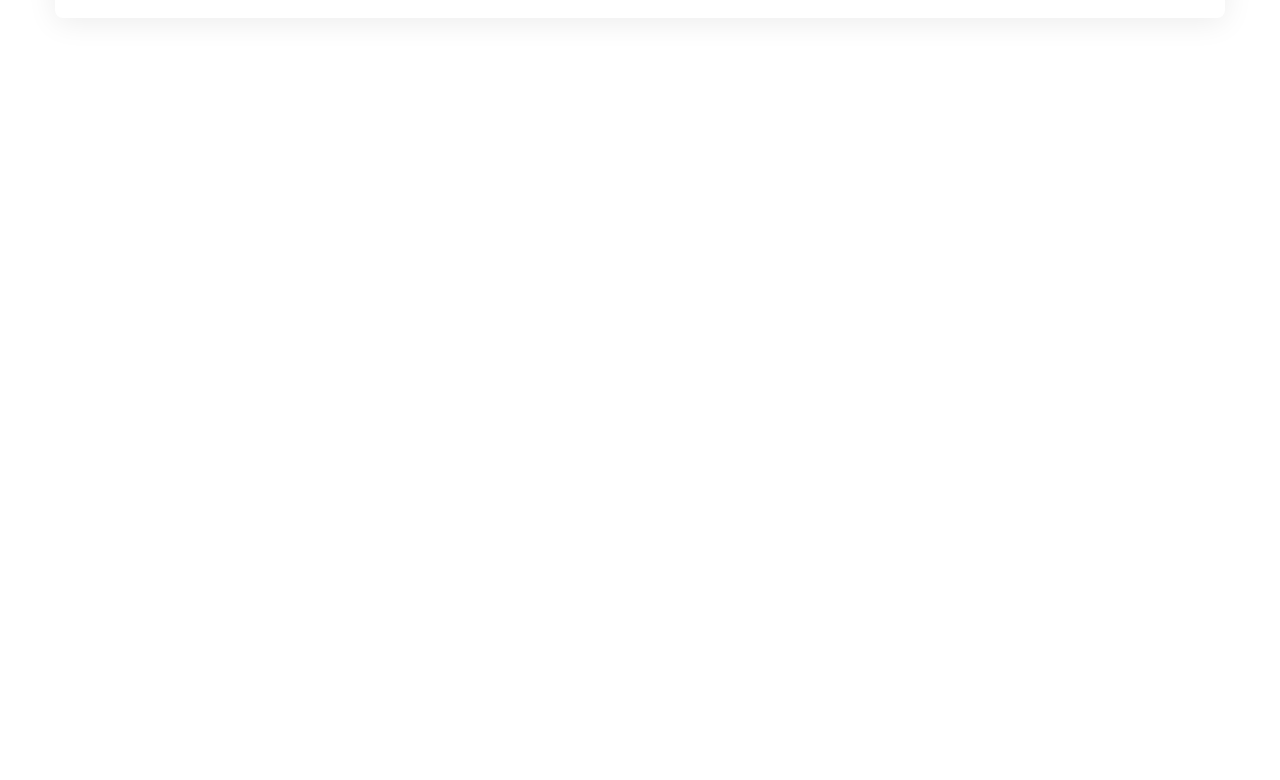
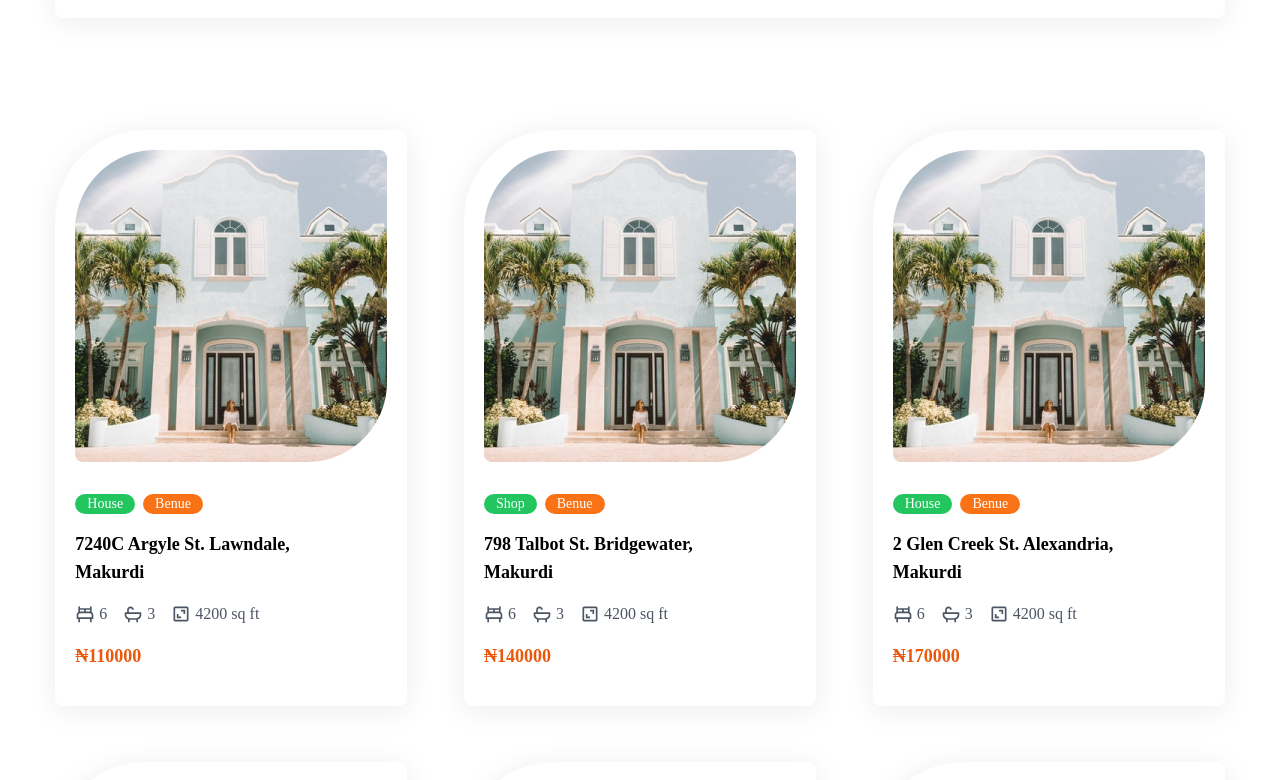
Before and after one commit to Deveelop/property-agent, a Next.js app: page / in a window 1280 px wide. Shown: the part 700-1480 px from the top of the page. Built offline with nearby package versions, Linux system fonts and the light colour scheme.

Commit message:
Added new commits

```diff
--- a/components/Hero.tsx
+++ b/components/Hero.tsx
@@ -4,7 +4,7 @@
 
 const Hero = () => {
   return (
-    <section className=" h-full min-h-[1800px] mb-8 xl:mb-24">
+    <section className=" h-full min-h-[100px] mb-8 xl:mb-24">
         <div className=" flex flex-col lg:flex-row">
             <div className=" lg:ml-8 xl:ml-[135px] flex flex-col items-center lg:items-start text-center lg:text-left justify-center flex-1 px-4 lg:px-0">
             <h1 className=" text-4xl lg:text-[58px] font-semibold mt-5 leading-none mb-6">
--- a/components/House.tsx
+++ b/components/House.tsx
@@ -12,10 +12,36 @@
 import { BiBed, BiBath, BiArea} from 'react-icons/bi'
 import Image  from 'next/image';
 
-const House = ({image, type, state, bedrooms, surface, price, address}: HouseDisplayProps) => {
+const House = ({image, type, state, bathrooms, bedrooms, surface, price, address}: HouseDisplayProps) => {
   return (
-    <div>
-      <Image src={image} alt='house photo'/>
+    <div className=' bg-white shadow-1 p-5 rounded-lg rounded-tl-[90px] w-full max-w-[352px] max-h-[652px] h-full mx-auto cursor-pointer hover:shadow-2xl transition'>
+      <Image className='mb-8' src={image} alt='house photo'/>
+    <div className='mb-4 flex gap-x-2 text-sm'>
+      <div className='bg-green-500 rounded-full text-white px-3'>{type}</div>
+      <div className='bg-orange-500 rounded-full text-white px-3'>{state}</div>
+    </div>
+    <div className='text-lg font-semibold max-w-[260px]'>{address}</div>
+    <div className=' flex gap-x-4 my-4'>
+    <div className='flex items-center text-gray-600 gap-1'>
+      <div className='text-[20px]'>
+       <BiBed/>
+      </div>
+      <div>{bedrooms}</div>
+    </div>
+    <div className='flex items-center text-gray-600 gap-1'>
+      <div className='text-[20px]'>
+       <BiBath/>
+      </div>
+      <div>{bathrooms}</div>
+    </div>
+    <div className='flex items-center text-gray-600 gap-1'>
+      <div className='text-[20px]'>
+       <BiArea/>
+      </div>
+      <div>{surface}</div>
+    </div>
+    </div>
+    <div className='text-lg font-semibold text-orange-600 mb-4'><span>&#8358;</span>{price}</div>
     </div>
   )
 }
--- a/components/HouseContext.tsx
+++ b/components/HouseContext.tsx
@@ -87,7 +87,13 @@
     }, []);
 
     const handleClick = () => {
-      console.log('clicked')
+
+
+      const isDedault = (str:string) => {
+        return str.split(' ').includes('(any)')
+      }
+
+      console.log(price.split(' '))
     }
 
 
@@ -110,9 +116,6 @@
         priceLists,
         setPriceLists,
         handleClick
-
-
-
     }}>
       {children}
     </HouseContext.Provider>
--- a/components/HouseList.tsx
+++ b/components/HouseList.tsx
@@ -10,7 +10,7 @@
   return (
     <section className="mb-20">
       <div className="container mx-auto">
-       <div>
+       <div className="grid md:grid-cols-2 lg:grid-cols-3 gap-4 lg:gap-14">
         {houses.map((house, index) => (
          <Link href={`/property/${house.id}`} key={index}>
           <House {...house}/>
--- a/constants/index.ts
+++ b/constants/index.ts
@@ -27,14 +27,7 @@
   {value: '300000 - 500000'},
   {value: '60000 - 700000'},
   {value: '800000 - 930000'},
-  {value: '1000000 - 1500000'},
-  {value: '1000000 - 1500000'},
-  {value: '1000000 - 1500000'},
-  {value: '1000000 - 1500000'},
-  {value: '1000000 - 1500000'},
-  {value: '1000000 - 1500000'},
-
-
+  {value: '1000000 - 1500000'}
 ]
 
 
```
